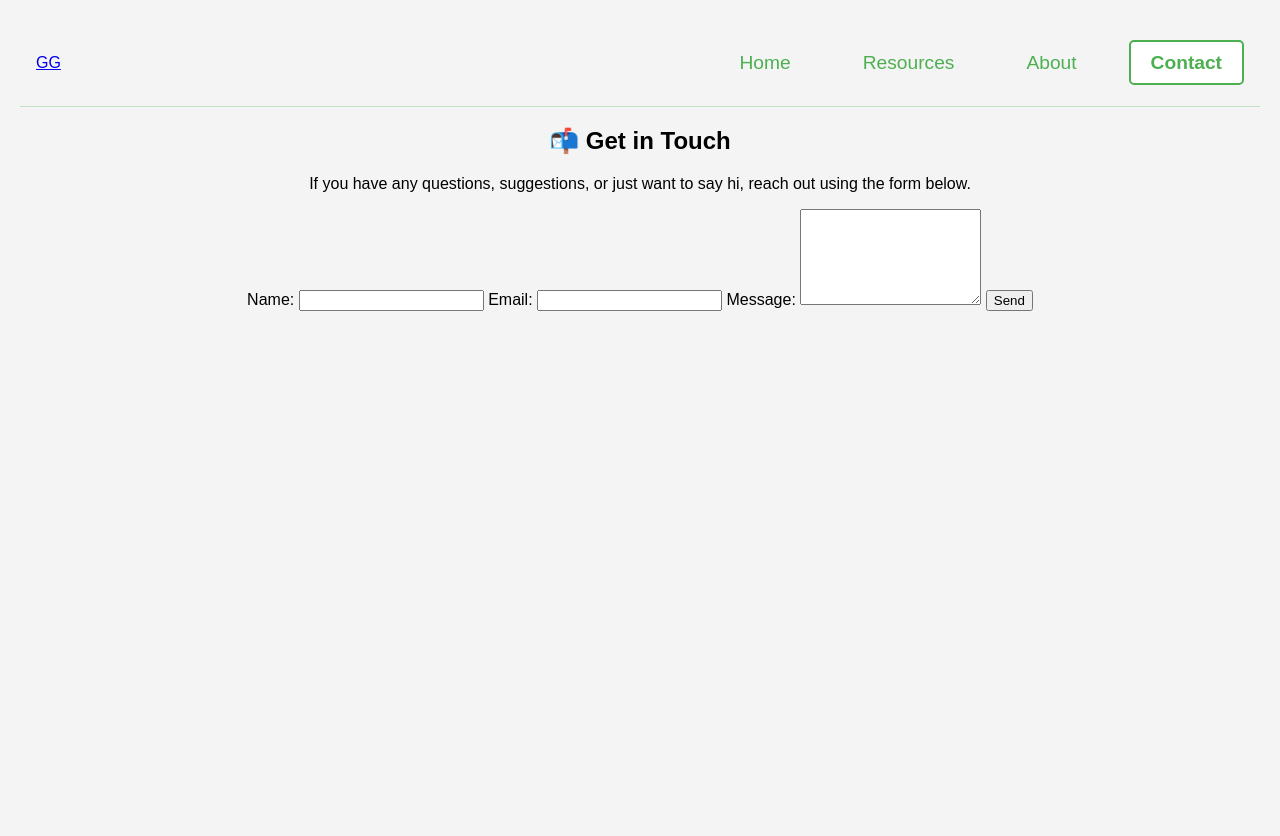
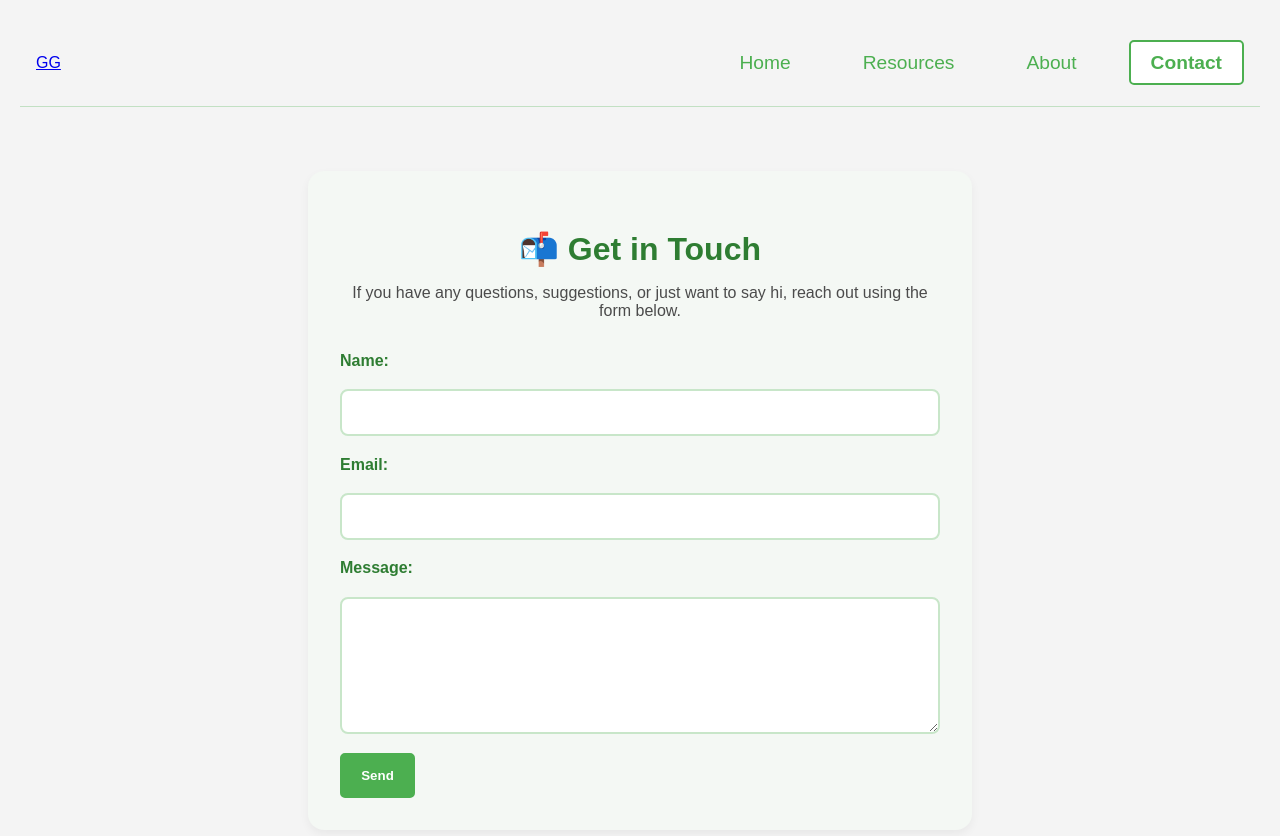
Before and after one commit to runwiththerhythm/growing-guide, a website: page contact.html in a window 1280 px wide. Before the commit the page ends 800 px from the top, so only its background shows below. Drawn offline with Linux system fonts and the light colour scheme.

Commit message:
Style the contact page

```diff
--- a/assets/css/style.css
+++ b/assets/css/style.css
@@ -464,6 +464,77 @@ body {
     color: #2a5f30;
   }
 
+  /* Contact page styles */
+
+  .contact-section {
+    max-width: 600px;
+    margin: 4rem auto;
+    padding: 2rem;
+    background-color: #f4f8f4;
+    border-radius: 1rem;
+    box-shadow: 0 4px 10px rgba(0, 0, 0, 0.05);
+  }
+
+  .contact-section h2 {
+    font-size: 2rem;
+    margin-bottom: 1rem;
+    color: #2e7d32;
+  }
+
+  .contact-section p {
+    margin-bottom: 2rem;
+    color: #4b4b4b;
+  }
+
+  .contact-form {
+    display: flex;
+    flex-direction: column;
+    gap: 1.2rem;
+  }
+
+  .contact-form label {
+    font-weight: bold;
+    color: #2e7d32;
+    text-align: start;
+  }
+
+  .contact-form input,
+  .contact-form textarea {
+    padding: 0.8rem;
+    border: 2px solid #c8e6c9;
+    border-radius: 0.5rem;
+    font-size: 1rem;
+    background-color: white;
+    color: #333;
+  }
+
+  .contact-form input:focus,
+  .contact-form textarea:focus {
+    outline: none;
+    border-color: #81c784;
+    box-shadow: 0 0 0 2px #dcedc8;
+  }
+
+  .btn-accent {
+    padding: 0.8rem 1.2rem;
+    background-color: #4CAF50;
+    color: white;
+    font-weight: bold;
+    border: 2px solid #4CAF50;
+    border-radius: 5px;
+    cursor: pointer;
+    transition: background-color 0.3s ease;
+    align-self: flex-start;
+  }
+
+  .btn-accent:hover {
+    background-color: #f4f8f4;
+    border: 2px solid #4CAF50;
+    color: #4CAF50;
+
+  }
+
+
   /* Media queries */
 
   @media (max-width: 900px) {
```
